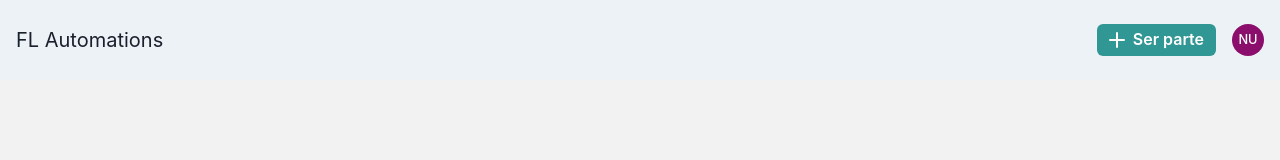
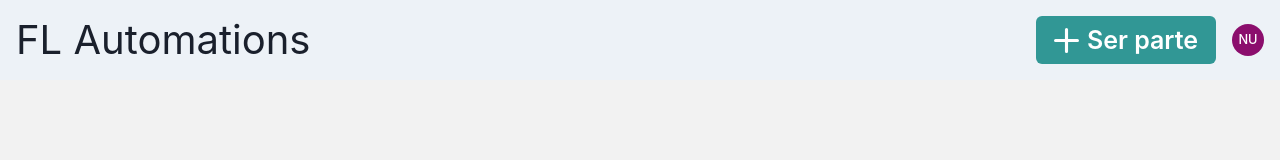
Before and after one commit to FLucena/flautomations-next, a Next.js app: page / in a window 1280 px wide. Shown: the top 160 px of the page. Built offline with nearby package versions, Linux system fonts and the light colour scheme.

Commit message:
updating navbar

```diff
--- a/src/components/Navbar.jsx
+++ b/src/components/Navbar.jsx
@@ -2,15 +2,12 @@
 
 import React from 'react';
 import Link from 'next/link';
-import * as contentEn from './content-en';
-import * as contentEs from './content-es';
-
+import { useBreakpointValue } from '@chakra-ui/react';
 import {
   Box,
   Flex,
   Avatar,
   HStack,
-  IconButton,
   Button,
   Menu,
   MenuButton,
@@ -21,7 +18,10 @@ import {
   useColorModeValue,
   Stack,
 } from '@chakra-ui/react';
-import { HamburgerIcon, CloseIcon, AddIcon } from '@chakra-ui/icons';
+import { AddIcon } from '@chakra-ui/icons';
+import * as contentEn from './content-en';
+import * as contentEs from './content-es';
+
 
 const Links = ['', '', ''];
 
@@ -38,7 +38,7 @@ const NavLink = (props) => {
         bg: useColorModeValue('gray.200', 'gray.700'),
       }}
       href={'#'}
-      fontSize="lg"
+      fontSize="4xl"
     >
       {children}
     </Box>
@@ -48,23 +48,31 @@ const NavLink = (props) => {
 export default function Navbar({ lang }) {
   const { isOpen, onOpen, onClose } = useDisclosure();
   const content = lang === 'en' ? contentEn : contentEs;
+  const fontSizeXL = useBreakpointValue({ base: 'sm', md: 'sm' });
 
   return (
     <React.Fragment>
       <Box bg={useColorModeValue('gray.100', 'gray.900')} px={4}>
-        <Flex h={20} alignItems="center" justifyContent="space-between">
-          <IconButton
-            size="md"
-            icon={isOpen ? <CloseIcon /> : <HamburgerIcon />}
-            aria-label="Open Menu"
-            display={{ md: 'none' }}
-            onClick={isOpen ? onClose : onOpen}
-          />
-          <HStack spacing={8} alignItems="center">
-            <Box fontSize="xl">
+        <Flex
+          h={20}
+          alignItems="center"
+          justifyContent="space-between"
+          direction="row"
+        >
+          <HStack
+            spacing={8}
+            alignItems="center"
+            justifyContent="flex-start"
+            w="full"
+          >
+            <Box fontSize={[ 18, 40, 40 ]} w={[150, 280, 500]}>
               <Link href="/">FL Automations</Link>
             </Box>
-            <HStack as="nav" spacing={4} display={{ base: 'none', md: 'flex' }}>
+            <HStack
+              as="nav"
+              spacing={4}
+              display={{ base: 'none', md: 'flex' }}
+            >
               {Links.map((link) => (
                 <NavLink key={link}>{link}</NavLink>
               ))}
@@ -75,8 +83,11 @@ export default function Navbar({ lang }) {
               variant="solid"
               colorScheme="teal"
               size="sm"
-              fontSize="md"
+              fontSize={[ 10, 14, 25 ]}
+              w={[20, 100, 180]}
+              h={[15, 15, 15]}
               mr={4}
+              padding={6}
               leftIcon={<AddIcon />}
               as={Link}
               href="/register"
```
